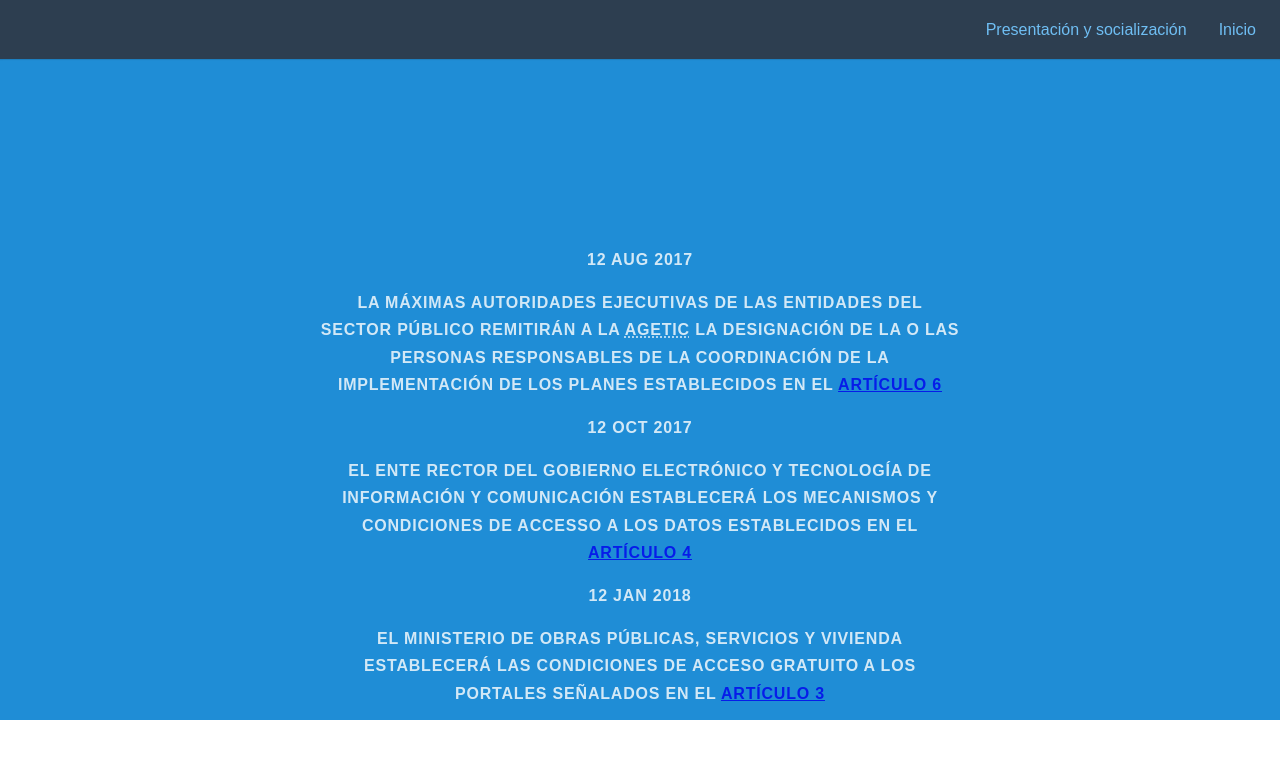
After one commit to eigenwijsje/pislea, a Flask app: page /fechas-pasadas in a window 1280 px wide. The commit adds this page. Shown: the top 759 px of the page. Run offline with Flask 2, Linux system fonts and the light colour scheme; some libraries are stand-ins or nearby versions.

Commit message:
añadida vista de las fechas pasadas

```diff
--- a/pislea.py
+++ b/pislea.py
@@ -38,5 +38,23 @@ def index():
     return render_template('index.html', hace_dias=hace_dias, en_dias=en_dias, quien=quien, que=que, quien2=quien2, que2=que2)
 
 
+@app.route('/fechas-pasadas')
+def get_fechas_pasadas():
+    fechas_pasadas = []
+    with open('fechas.json', 'r') as f:
+        fechas = json.loads(f.read())
+        for fecha in fechas:
+            try:
+                hasta = datetime.strptime(fecha['hasta'], '%Y-%m-%d')
+            except ValueError:
+                pass
+            else:
+                quien = fecha['quien']
+                que = fecha['que']
+            if hasta < datetime.now():
+                fechas_pasadas.append(dict(hasta=hasta.strftime('%d %b %Y'), quien=quien, que=que))
+        return render_template('fechas_pasadas.html', fechas_pasadas=fechas_pasadas)
+
+
 if __name__ == "__main__":
     app.run(host='127.0.0.1')
--- /dev/null
+++ b/templates/fechas_pasadas.html
@@ -0,0 +1,54 @@
+<!doctype html>
+<html lang="en">
+<head>
+    <meta charset="utf-8">
+    <meta name="viewport" content="width=device-width, initial-scale=1.0">
+    <title>Fechas pasadas del Plan de Implementación de Softwae Libre y Estándares Abiertos</title>
+    <link rel="stylesheet" href="https://unpkg.com/purecss@1.0.0/build/pure-min.css"
+          integrity="sha384-nn4HPE8lTHyVtfCBi5yW9d20FjT8BJwUXyWZT9InLYax14RDjBj46LmSztkmNP9w" crossorigin="anonymous">
+
+    <!--[if lte IE 8]>
+        <link rel="stylesheet" href="https://unpkg.com/purecss@1.0.0/build/grids-responsive-old-ie-min.css">
+    <![endif]-->
+
+    <!--[if gt IE 8]><!-->
+    <link rel="stylesheet" href="https://unpkg.com/purecss@1.0.0/build/grids-responsive-min.css">
+    <!--<![endif]-->
+
+    <!--[if lte IE 8]>
+        <link rel="stylesheet" href="/static/css/marketing-old-ie.css">
+    <![endif]-->
+
+    <!--[if gt IE 8]><!-->
+    <link rel="stylesheet" href="/static/css/marketing.css">
+    <!--<![endif]-->
+
+    <!--[if lt IE 9]>
+        <script src="http://cdnjs.cloudflare.com/ajax/libs/html5shiv/3.7/html5shiv.js"></script>
+    <![endif]-->
+</head>
+<body>
+    <div class="header">
+        <div class="home-menu pure-menu pure-menu-horizontal pure-menu-fixed">
+            <ul class="pure-menu-list">
+                <li class="pure-button-item"><a href="/" class="pure-menu-link">Inicio</a></li>
+            </ul>
+            <ul class="pure-menu-list">
+                <li class="pure-menu-item"><a href="/2017-08-02/" class="pure-menu-link">Presentación y socialización</a></li>
+            </ul>
+        </div>
+    </div>
+
+    <div class="splash-container">
+        <div class="splash">
+            {% for fecha in fechas_pasadas %}
+                <p class="splash-subhead">
+                    <b>{{ fecha.hasta }}</b>
+                </p>
+                <p class="splash-subhead">
+                    <b>{{ fecha.quien }} {{ fecha.que|safe }}</b>
+                </p>
+            {% endfor %}
+        </div>
+    </div>
+</body>
--- a/templates/index.html
+++ b/templates/index.html
@@ -28,9 +28,11 @@
     <![endif]-->
 </head>
 <body>
-
     <div class="header">
         <div class="home-menu pure-menu pure-menu-horizontal pure-menu-fixed">
+            <ul class="pure-menu-list">
+                <li class="pure-menu-item"><a href="/fechas-pasadas" class="pure-menu-link">Fechas pasadas</a></li>
+            </ul>
             <ul class="pure-menu-list">
                 <li class="pure-menu-item"><a href="/2017-08-02/" class="pure-menu-link">Presentación y socialización</a></li>
             </ul>
@@ -162,3 +164,4 @@
                 aprobado por Decreto Supremo N°1793, de 13 de noviembre de 2013.</p>
         </div>
     </div>
+<body>
```
Lines whose indentation alone changed are shown as unchanged.
